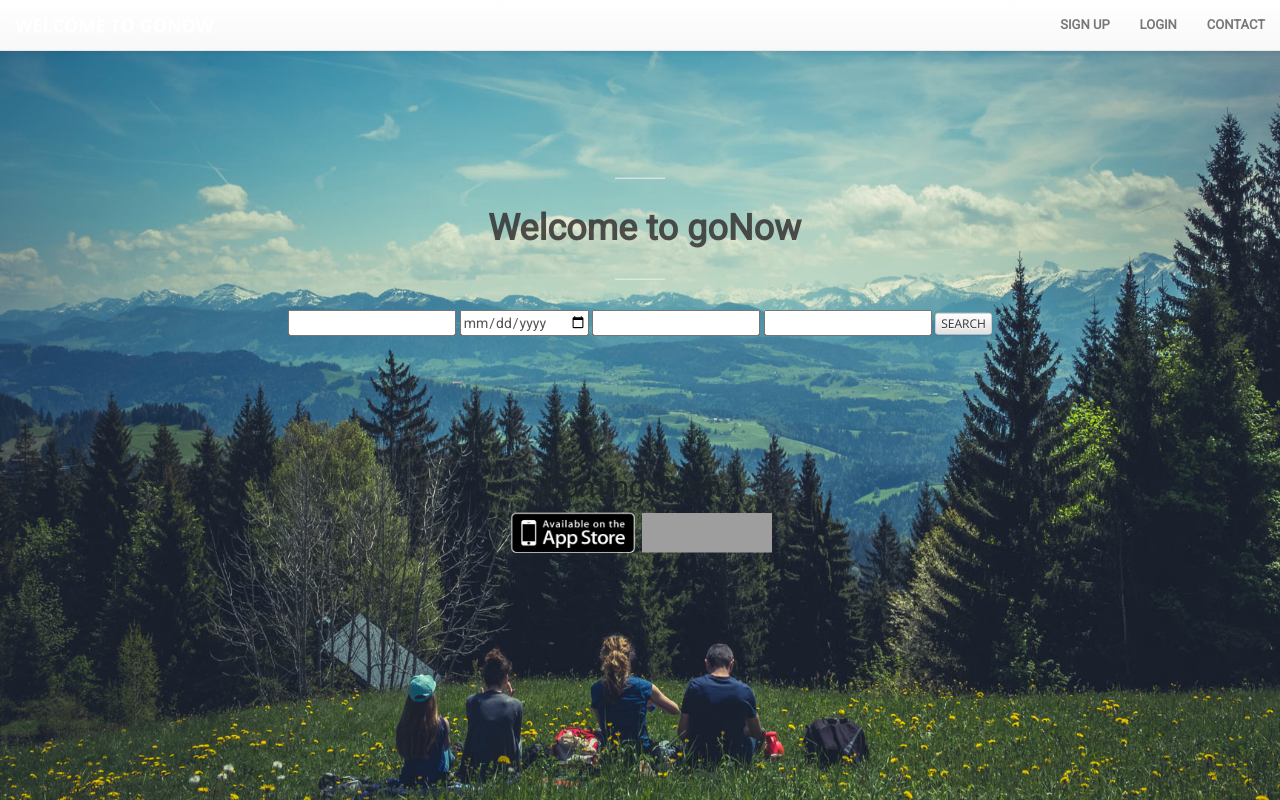
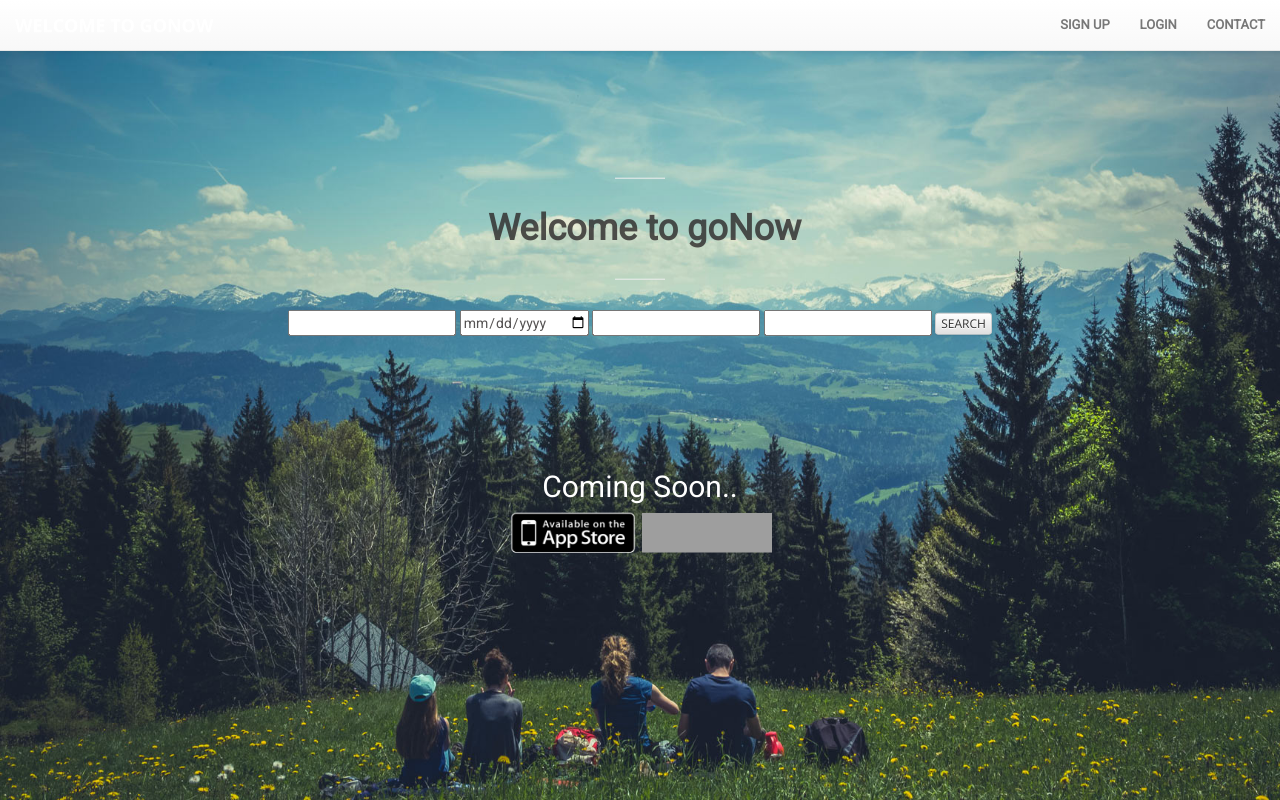
Before and after one commit to Sinami/goNow, a Django app: template templates/goNow/home.html in a window 1280 px wide. Run offline with Django 3.2, Linux system fonts and the light colour scheme; the template is opened without the code that fills it, so the values that code supplies are empty, except form fields; tables that the repository leaves empty hold one stand-in row (values such as "Sample post"); form fields are guessed from the names that the template uses; some libraries are stand-ins or nearby versions; grey boxes are pictures that could not be loaded.

Commit message:
-Color change.

```diff
--- a/templates/goNow/home.html
+++ b/templates/goNow/home.html
@@ -27,7 +27,7 @@
 <section>
     <div class="row">
         <div class="col-md-6 col-md-offset-3">
-            <h2 style="color:1F2629;">Coming Soon.. </h2>
+            <h2 style="color:FFFFFF;">Coming Soon.. </h2>
         </div>
     </div>
     <div class="row">
```
